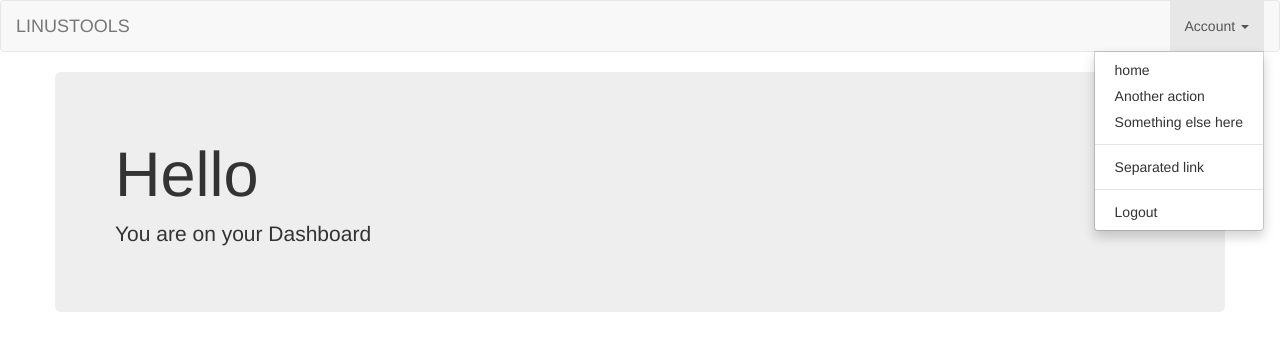
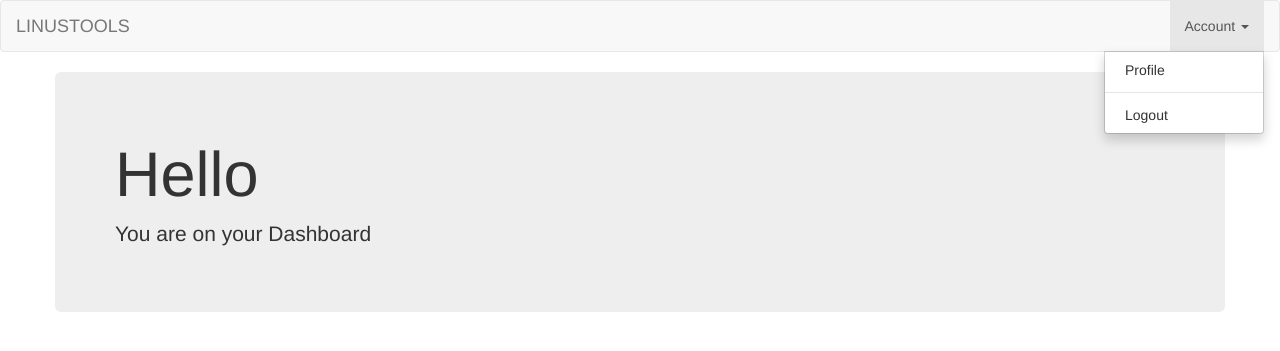
Before and after one commit to vikramhansawat/linustools, a Django app: page / in a window 1280 px wide, after a click on "Account". Shown: the top 351 px of the page. Run offline with Django 3.2, Linux system fonts and the light colour scheme; the visitor is signed in with stand-in values (Sample User, id 1); some libraries are stand-ins or nearby versions.

Commit message:
Login module completed.

```diff
--- a/linusauth/templates/linusauth/base.html
+++ b/linusauth/templates/linusauth/base.html
@@ -5,7 +5,7 @@
     <head>
         <meta charset="utf-8">
             <meta name="viewport" content="width=device-width, initial-scale=1.0">
-                <title>Auth Demo</title>
+                <title>linusauth</title>
                 <!-- Core CSS - Include with every page -->
                 <link href="{% static 'linusauth/css/bootstrap.min.css' %}" rel="stylesheet">
                 </head>
@@ -29,17 +29,7 @@
                                         </a>
                                         <ul class="dropdown-menu" role="menu">
                                             <li>
-                                                <a href="/">home</a>
-                                            </li>
-                                            <li>
-                                                <a href="#">Another action</a>
-                                            </li>
-                                            <li>
-                                                <a href="#">Something else here</a>
-                                            </li>
-                                            <li class="divider"></li>
-                                            <li>
-                                                <a href="#">Separated link</a>
+                                                <a href="/">Profile</a>
                                             </li>
                                             <li class="divider"></li>
                                             <li>
```
